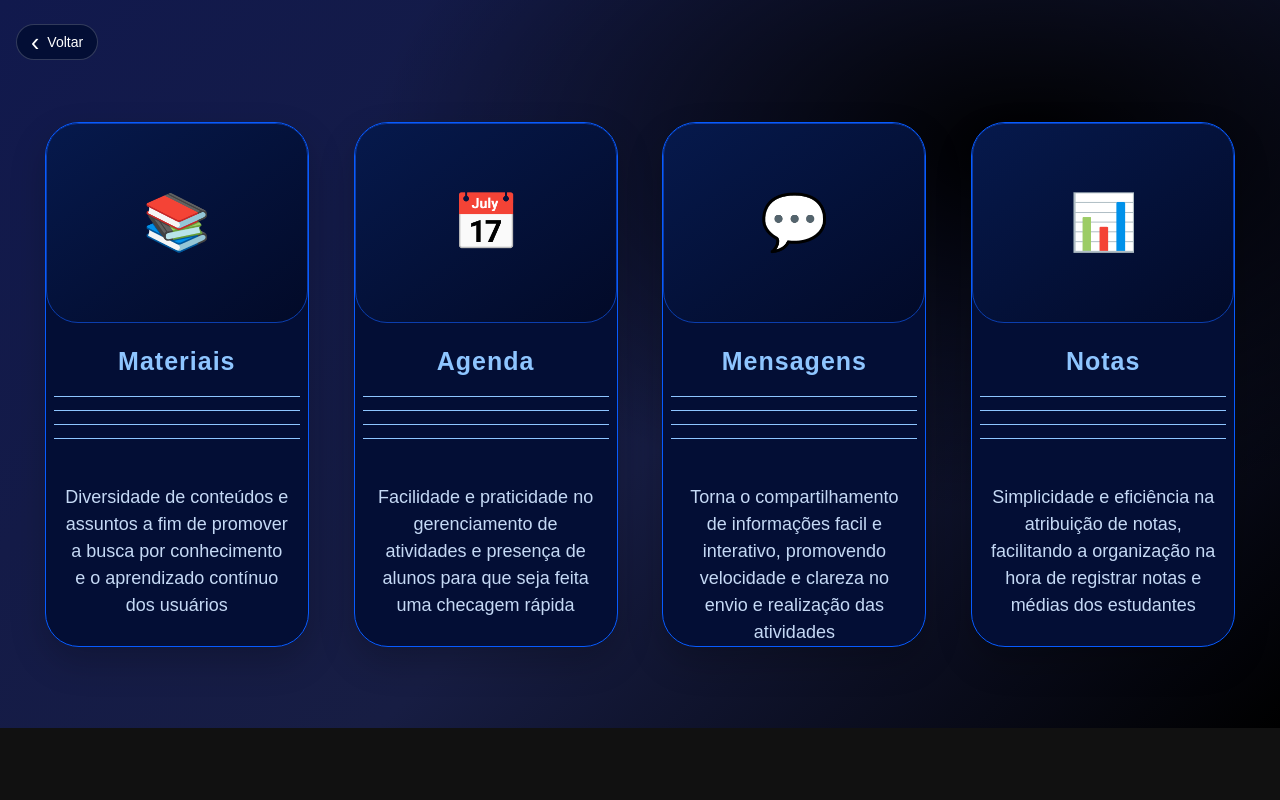
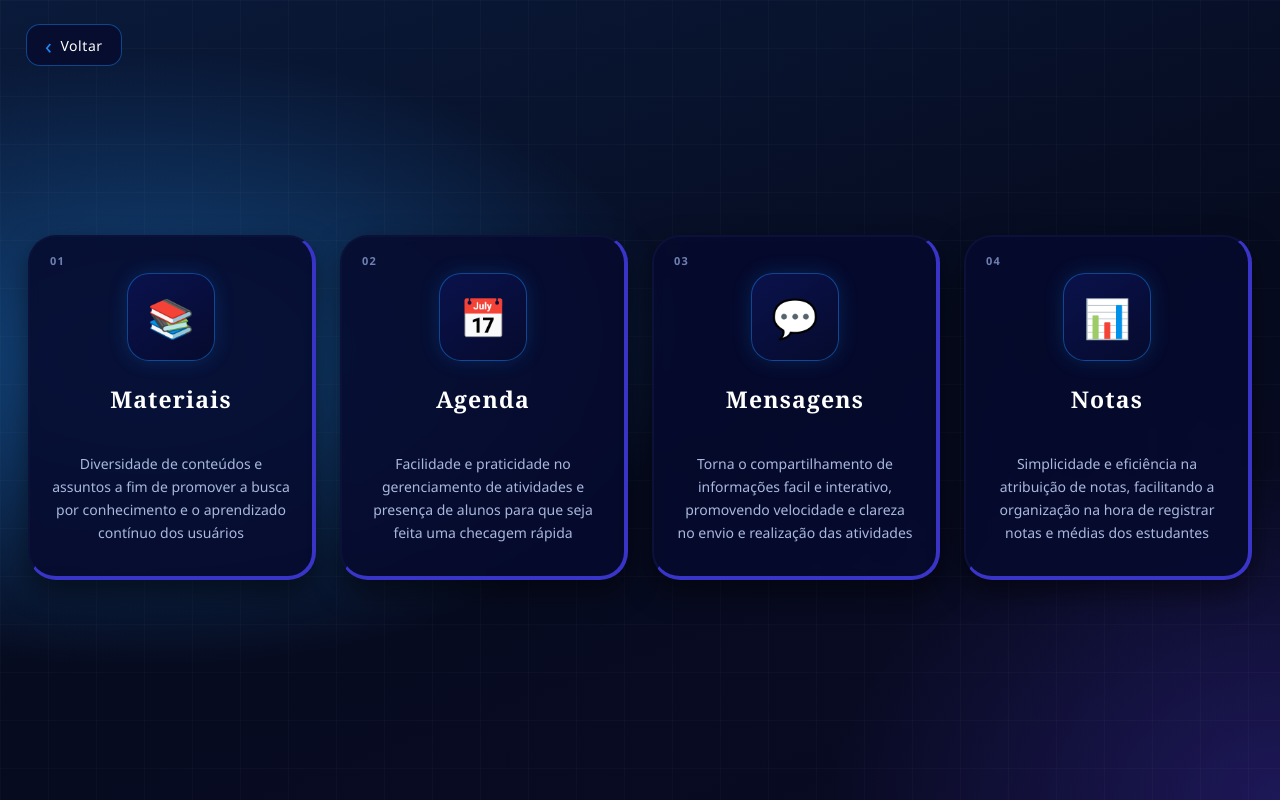
Before and after one commit to Dias2306/tcc, a PHP site: page /servicos.html in a window 1280 px wide. Run offline with PHP 8.4, Linux system fonts and the light colour scheme.

Commit message:
Update servicos.css

```diff
--- a/tcc/css/servicos.css
+++ b/tcc/css/servicos.css
@@ -1,253 +1,286 @@
+/* =========================================================
+   servicos.css — página de serviços (P.A.E.)
+   Alinhada à paleta e estética do menu.css e menu_professor2.css
+   ========================================================= */
+
+:root {
+  --azul-noite:    #0b1450;
+  --azul-profundo: #060b2e;
+  --indigo:        #3a35c9;
+  --indigo-claro:  #5b54ff;
+  --azul:          #1a8cff;
+  --texto:         #ffffff;
+  --texto-suave:   #a9b8dd;
+
+  --fonte-titulo: Georgia, "Times New Roman", serif;
+  --fonte-texto:  "Segoe UI", system-ui, -apple-system, Roboto, Arial, sans-serif;
+}
+
 * {
   margin: 0;
   padding: 0;
   box-sizing: border-box;
 }
 
+html {
+  background: #060b1f;
+}
+
 body {
   min-height: 100vh;
-    background: #111;
-    color: white;
-    font-family: Arial, Helvetica, sans-serif;
+  overflow-x: hidden;
+  font-family: var(--fonte-texto);
+  color: var(--texto);
+  background:
+    radial-gradient(ellipse 60% 55% at 12% 45%, rgba(23, 92, 160, 0.75), transparent 70%),
+    radial-gradient(ellipse 50% 60% at 100% 100%, rgba(45, 35, 130, 0.55), transparent 70%),
+    linear-gradient(160deg, #0a1a3a 0%, #060b1f 55%, #0a0a24 100%);
 }
 
-/* CABEÇALHO */
-
-.cabecalho {
-    height: 72px;
-    background: #2c2731;
-    display: flex;
-    align-items: center;
-    padding: 0 9%;
-    border-bottom: 1px solid #ffffff15;
+/* grade quadriculada discreta por cima do fundo */
+body::before {
+  content: "";
+  position: fixed;
+  inset: 0;
+  z-index: 0;
+  pointer-events: none;
+  background-image:
+    linear-gradient(rgba(255, 255, 255, 0.025) 1px, transparent 1px),
+    linear-gradient(90deg, rgba(255, 255, 255, 0.025) 1px, transparent 1px);
+  background-size: 48px 48px;
 }
 
-.cabecalho a {
-    color: white;
-    text-decoration: none;
-    font-size: clamp(20px, 2.2vw, 29px);
+/* ---------- Container Principal ---------- */
+.pagina {
+  position: fixed;
+  z-index: 1;
+  min-height: 100vh;
+  max-width: 1420px;
+  margin: 0 auto;
+  padding: 85px 28px 70px;
+  display: flex;
+  flex-direction: column;
+  align-items: center;
+  justify-content: center;
+  overflow: hidden;
 }
 
-/* FUNDO PRINCIPAL */
-
-.pagina {
-    min-height: calc(100vh - 72px);
-    padding: 100px 3.5% 60px;
-    position: relative;
-
-    display: flex;
-    align-items: center;
-    justify-content: center;
-
-    background:
-        radial-gradient(
-            ellipse at 80% 20%,
-            #000000,
-            transparent 45%
-        ),
-        linear-gradient(
-            135deg,
-            #11194D 0%,
-            #171D43 55%,
-            #000000 100%
-        );
-}
-
-/* BOTÃO VOLTAR */
-
+/* ---------- Botão Voltar ---------- */
 .voltar {
-    position: absolute;
+  position: fixed;
   top: 24px;
-    left: 16px;
-
-    display: flex;
+  left: 26px;
+  z-index: 20;
+  display: inline-flex;
   align-items: center;
   gap: 8px;
-
-    padding: 8px 14px;
-    border-radius: 30px;
-    border: 1px solid #ffffff30;
-
-    background: #030e35;
-    color: white;
+  padding: 9px 18px;
+  border-radius: 14px;
+  background: rgba(6, 11, 46, 0.78);
+  backdrop-filter: blur(6px);
+  border: 1px solid rgba(26, 140, 255, 0.45);
+  color: var(--texto);
   text-decoration: none;
   font-size: 14px;
-
-    transition: 0.2s;
+  letter-spacing: 0.04em;
+  transition: background 0.2s, box-shadow 0.2s, transform 0.2s;
 }
 
 .voltar span {
-    font-size: 25px;
-    line-height: 18px;
+  font-size: 22px;
+  line-height: 1;
+  color: var(--azul);
 }
 
 .voltar:hover {
-    background: #075bff;
+  background: rgba(26, 140, 255, 0.2);
+  box-shadow: 0 0 18px rgba(26, 140, 255, 0.45);
   transform: translateX(-3px);
 }
 
-/* ORGANIZAÇÃO DOS CARTÕES */
+/* ---------- Topo da Página ---------- */
+.topo-servicos {
+  position: relative;
+  text-align: center;
+  max-width: 680px;
+  margin-bottom: 48px;
+  padding-top: 18px;
+}
 
+/* linha luminosa no topo */
+.topo-servicos::before {
+  content: "";
+  position: absolute;
+  top: 0;
+  left: 50%;
+  width: min(90%, 540px);
+  height: 2px;
+  transform: translateX(-50%);
+  background: linear-gradient(90deg, transparent, #1e6fd0 25%, #c9ccd6 50%, #1e6fd0 75%, transparent);
+  opacity: 0.8;
+}
+
+.tag-pae {
+  display: inline-flex;
+  align-items: center;
+  gap: 10px;
+  font-size: 12px;
+  letter-spacing: 0.3em;
+  text-transform: uppercase;
+  color: var(--texto-suave);
+  margin-bottom: 12px;
+}
+
+.tag-pae::before {
+  content: "";
+  width: 8px;
+  height: 8px;
+  border-radius: 50%;
+  background: var(--azul);
+  box-shadow: 0 0 10px var(--azul);
+}
+
+.topo-servicos h1 {
+  font-family: var(--fonte-titulo);
+  font-size: clamp(34px, 5vw, 54px);
+  font-weight: 700;
+  letter-spacing: 0.03em;
+  color: var(--texto);
+  text-shadow: 0 0 35px rgba(26, 140, 255, 0.25);
+  margin-bottom: 12px;
+}
+
+.topo-servicos p {
+  font-size: 15px;
+  line-height: 1.6;
+  color: var(--texto-suave);
+}
+
+/* ---------- Grade dos Cartões ---------- */
 .cartoes {
+  position: relative;
   width: 100%;
-    max-width: 2500px;
-
   display: grid;
   grid-template-columns: repeat(4, minmax(0, 1fr));
-    gap: clamp(18px, 3.5vw, 50px);
+  gap: 24px;
+  counter-reset: servico;
 }
 
-/* CARTÕES */
-
 .cartao {
-    min-width: 0;
-    min-height: 100px;
-
+  position: relative;
   display: flex;
   flex-direction: column;
+  align-items: center;
+  padding: 28px 22px 32px;
+  counter-increment: servico;
+  background: rgba(6, 11, 46, 0.88);
+  backdrop-filter: blur(6px);
+  border: 2px solid #0b1138;
+  border-right: 4px solid var(--indigo);
+  border-bottom: 4px solid var(--indigo);
+  border-radius: 28px;
+  box-shadow: 0 12px 28px rgba(0, 0, 0, 0.5);
+  transition: transform 0.25s ease, border-color 0.25s ease, box-shadow 0.25s ease;
+}
 
-    background: #030e35;
-    border: 1px solid #075bff;
-    border-radius: 34px;
-    overflow: hidden;
-
-    box-shadow: 0 15px 35px #00000035;
-    transition: 0.25s;
+/* numeração 01, 02, 03, 04 no canto superior esquerdo */
+.cartao::before {
+  content: "0" counter(servico);
+  position: absolute;
+  top: 16px;
+  left: 20px;
+  font-family: var(--fonte-texto);
+  font-size: 11px;
+  font-weight: 600;
+  letter-spacing: 0.1em;
+  color: #6f7fb0;
 }
 
 .cartao:hover {
-    transform: translateY(-7px);
-    box-shadow: 0 20px 40px #00000055;
+  transform: translateY(-6px);
+  border-right-color: var(--indigo-claro);
+  border-bottom-color: var(--indigo-claro);
+  box-shadow: 0 16px 34px rgba(0, 0, 0, 0.6), 0 0 26px rgba(58, 53, 201, 0.5);
 }
 
-/* ÁREA SUPERIOR DOS CARTÕES */
-
+/* ---------- Ícone Superior ---------- */
 .imagem {
-    height: 200px;
-    flex-shrink: 0;
-
+  width: 88px;
+  height: 88px;
+  margin-top: 8px;
   display: flex;
   justify-content: center;
   align-items: center;
+  background: linear-gradient(145deg, rgba(11, 20, 80, 0.9), rgba(6, 11, 46, 0.95));
+  border: 1px solid rgba(26, 140, 255, 0.45);
+  border-radius: 22px;
+  box-shadow: 0 0 20px rgba(26, 140, 255, 0.18);
+  transition: transform 0.25s ease, box-shadow 0.25s ease;
+}
 
-    background: linear-gradient(
-        145deg,
-        #06194c,
-        #020a28
-    );
-
-    border: 1px solid #0b3eae;
-    border-radius: 32px;
+.cartao:hover .imagem {
+  transform: scale(1.05);
+  box-shadow: 0 0 24px rgba(26, 140, 255, 0.35);
 }
 
 .imagem span {
-    font-size: 55px;
+  font-size: 38px;
 }
 
-/* TÍTULOS */
-
+/* ---------- Título e Divisor ---------- */
 .cartao h2 {
-    margin: 24px 12px 20px;
+  margin: 22px 0 14px;
   text-align: center;
-
-    color: #8ec5ff;
-    font-size: clamp(25px, 1.5vw, 50px);
-    letter-spacing: 1px;
+  font-family: var(--fonte-titulo);
+  font-size: 23px;
+  font-weight: 700;
+  letter-spacing: 0.05em;
+  color: var(--texto);
 }
 
-/* LINHAS DECORATIVAS */
-
-.linhas {
-    display: flex;
-    flex-direction: column;
-    gap: 13px;
-
-    padding: 0 8px;
-    margin-bottom: 18px;
+.divisor {
+  width: 44px;
+  height: 2px;
+  margin-bottom: 16px;
+  background: linear-gradient(90deg, var(--azul), var(--indigo-claro));
+  border-radius: 2px;
 }
 
-.linhas span {
-    width: 100%;
-    height: 1px;
-    background: #8ec5ff;
+/* ---------- Descrição ---------- */
+.cartao p {
+  text-align: center;
+  font-size: 14px;
+  line-height: 1.65;
+  color: var(--texto-suave);
 }
 
-/* DESCRIÇÃO */
-
-.cartao p {
-    padding: 0 18px;
-
-    color: #c5d9f5;
-    text-align: center;
-    font-size: 18px;
-    line-height: 1.5;
-
-    flex-grow: 1;
-}
-
-/* BOTÃO DOS CARTÕES */
-
-.botao {
-    display: flex;
-    justify-content: center;
-    align-items: center;
-
-    min-height: 43px;
-    margin: 20px 18px 22px;
-
-    border-radius: 9px;
-    background: linear-gradient(
-        100deg,
-        #243cbd,
-        #075bff
-    );
-
-    color: white;
-    font-size: 14px;
-    font-weight: bold;
-    text-decoration: none;
-
-    transition: 0.2s;
-}
-
-.botao:hover {
-    filter: brightness(1.2);
-    transform: translateY(-2px);
-}
-
-/* TABLETS */
-
-@media (max-width: 1000px) {
+/* ---------- Tablets ---------- */
+@media (max-width: 1024px) {
   .cartoes {
     grid-template-columns: repeat(2, minmax(0, 1fr));
-        max-width: 760px;
-        gap: 24px;
+    max-width: 720px;
   }
 }
 
-/* CELULARES */
-
+/* ---------- Celulares ---------- */
 @media (max-width: 560px) {
-    .cabecalho {
-        padding: 0 20px;
-        height: 64px;
+  .pagina {
+    padding: 85px 20px 50px;
   }
 
-    .pagina {
-        padding: 85px 20px 40px;
+  .voltar {
+    top: 16px;
+    left: 16px;
   }
 
   .cartoes {
     grid-template-columns: 1fr;
-        max-width: 360px;
-        gap: 22px;
+    max-width: 380px;
+  }
 }
 
-    .cartao {
-        min-height: 370px;
-    }
-
-    .imagem {
-        height: 145px;
+@media (prefers-reduced-motion: reduce) {
+  * {
+    transition: none !important;
   }
 }
```
Lines whose indentation alone changed are shown as unchanged.
